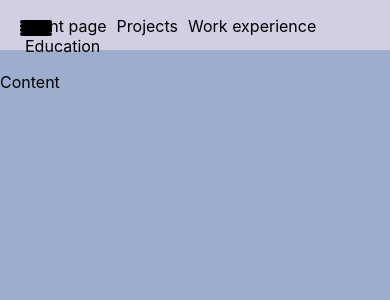
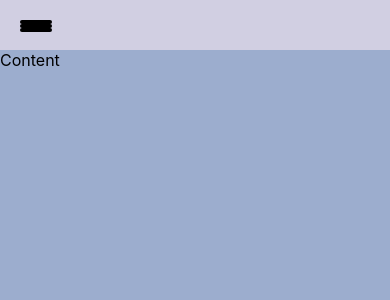
Before and after one commit to heliannika/portfolio, a React (Create React App) app: page / in a window 390 px wide. Shown: the top 300 px of the page. Built offline with nearby package versions, Linux system fonts and the light colour scheme; a web font is replaced by a local one.

Commit message:
hamburger menu works

```diff
--- a/src/components/hamburger.js
+++ b/src/components/hamburger.js
@@ -7,7 +7,6 @@ export default function Hamburger() {
                 <div className="burger burger1" />
                 <div className="burger burger2" />
                 <div className="burger burger3" />
-                <div className="burger burger4" />
             </div>
         </>
     )
--- a/src/components/nav.js
+++ b/src/components/nav.js
@@ -1,22 +1,52 @@
+import { useState } from 'react';
 import '../styles/styles.css';
 import Hamburger from './hamburger';
+import { useMediaQuery } from 'react-responsive';
 
 export default function Nav() {
+
+    const [isHamburgerOpen, setIsHamburgerOpen] = useState(false);
+    const isTabletOrMobile = useMediaQuery({ query: '(max-width: 1224px)' });
+
+    // Toggling hamburger menu
+    const toggleHamburgerMenu = () => {
+        setIsHamburgerOpen(!isHamburgerOpen)
+    }
+
+    const menuStyles = {
+        display: isHamburgerOpen && isTabletOrMobile ? 'block' : 'none',
+        backgroundColor: '#d1cfe2',
+        height: '100vh',
+        width: '50vw',
+        marginTop: '50px',
+        position: 'absolute'
+    };
 
     return(
         <div>
             {/* Simple menu for navigation. */}
                 <div className="navigation">
+                    <ul style={{ display: isTabletOrMobile ? 'none' : 'block' }}>
+                        <li>Front page</li>
+                        <li>Projects</li>
+                        <li>Work experience</li>
+                        <li>Education</li>
+                    </ul>
+
+                    <div className="hamburger" onClick={toggleHamburgerMenu}>
+                        <Hamburger />
+                    </div>
+                </div>
+
+                {/* Adding pages to hamburger menu. */}
+                <div style={menuStyles}>
                     <ul>
                         <li>Front page</li>
                         <li>Projects</li>
                         <li>Work experience</li>
                         <li>Education</li>
                     </ul>
-                    <div className="hamburger">
-                        <Hamburger />
-                    </div>
-                </div>
+            </div>
         </div>
     );
 
--- a/src/styles/styles.css
+++ b/src/styles/styles.css
@@ -27,11 +27,12 @@ a {
 .navigation ul li {
   list-style-type: none;
   padding-right: 10px;
+  display: inline-block;
 }
 
 .hamburger {
   width: 2rem;
-  height: 2rem;
+  height: 4rem;
   display: flex;
   justify-content: space-around;
   flex-flow: column nowrap;
@@ -47,6 +48,10 @@ a {
   transition: all 0.3s linear;
 }
 
+.hamburger {
+  display: none;
+}
+
 @media screen and (max-width: 767px) {
 
   .hamburger {
```
